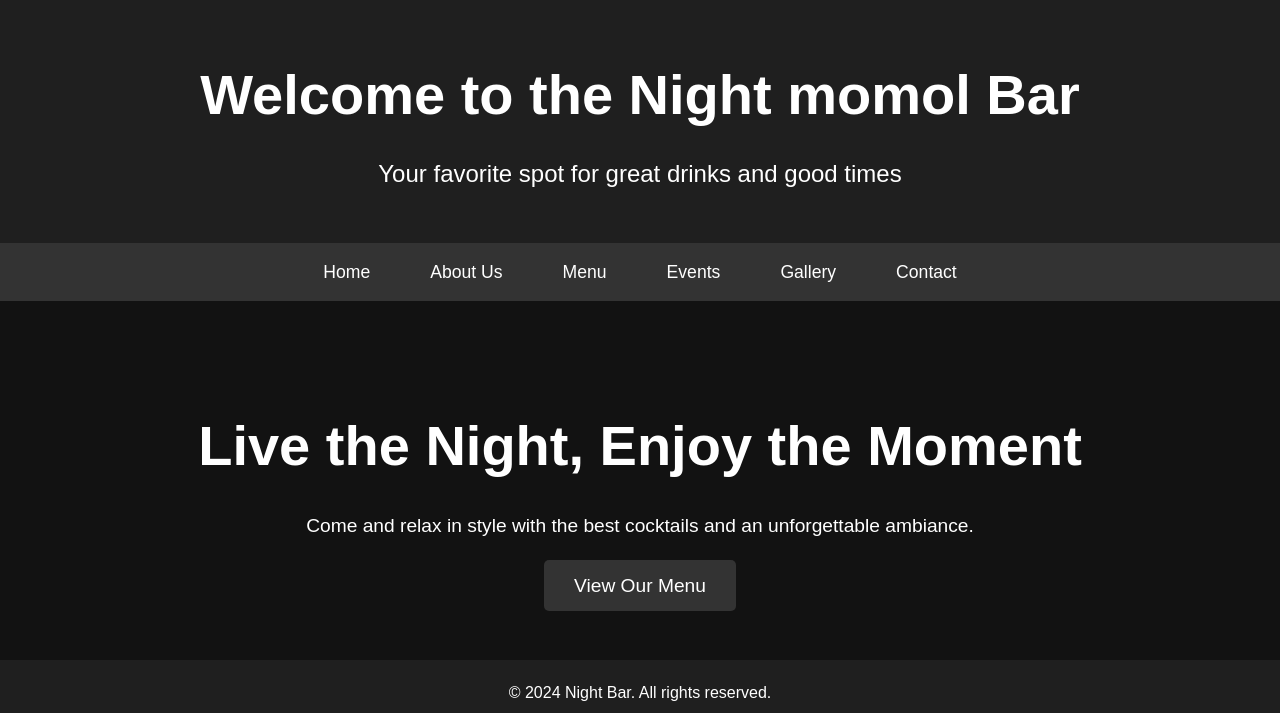
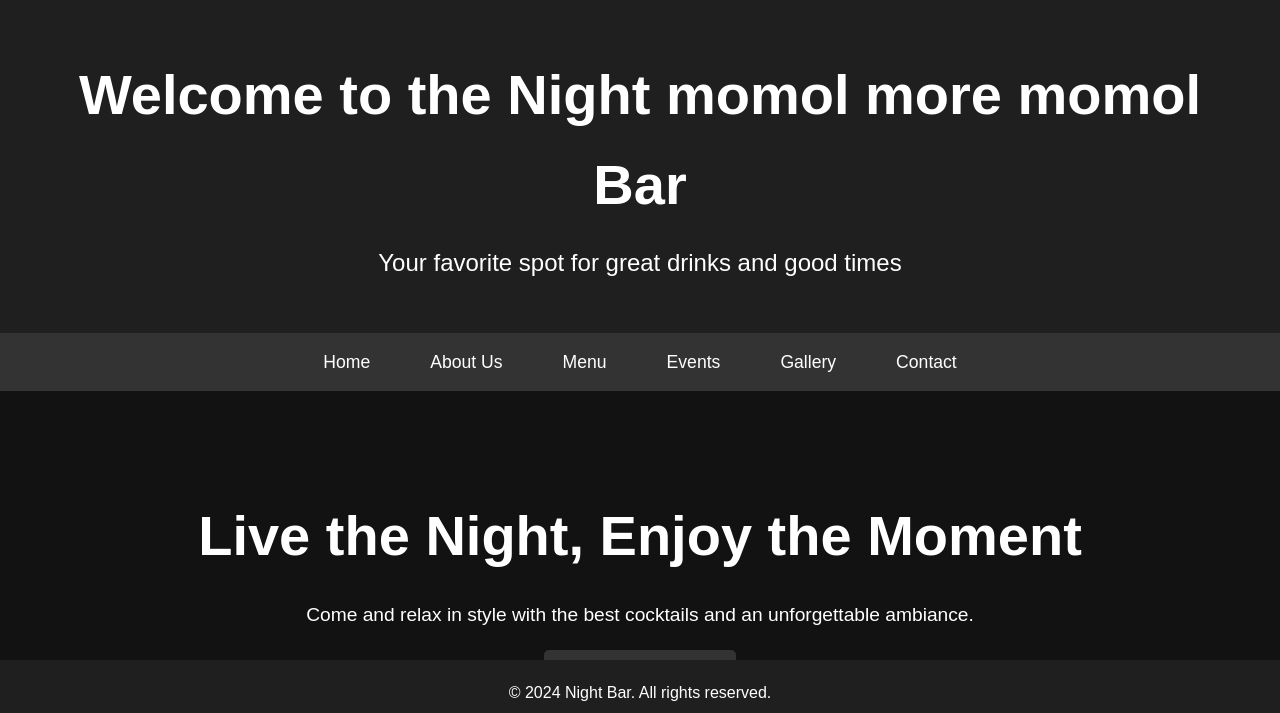
Before and after one commit to Rgamier/WD-PracticeCode-1, a plain HTML site: page index.html in a window 1280 px wide. Shown: the top 713 px of the page. Drawn offline with Linux system fonts and the light colour scheme.

Commit message:
wewewewwewewewwewe

```diff
--- a/index.html
+++ b/index.html
@@ -11,7 +11,7 @@
 <body>
     <header>
         <div class="container">
-            <h1>Welcome to the Night  momol Bar</h1>
+            <h1>Welcome to the Night  momol more momol Bar</h1>
             <p>Your favorite spot for great drinks and good times</p>
         </div>
     </header>
```
